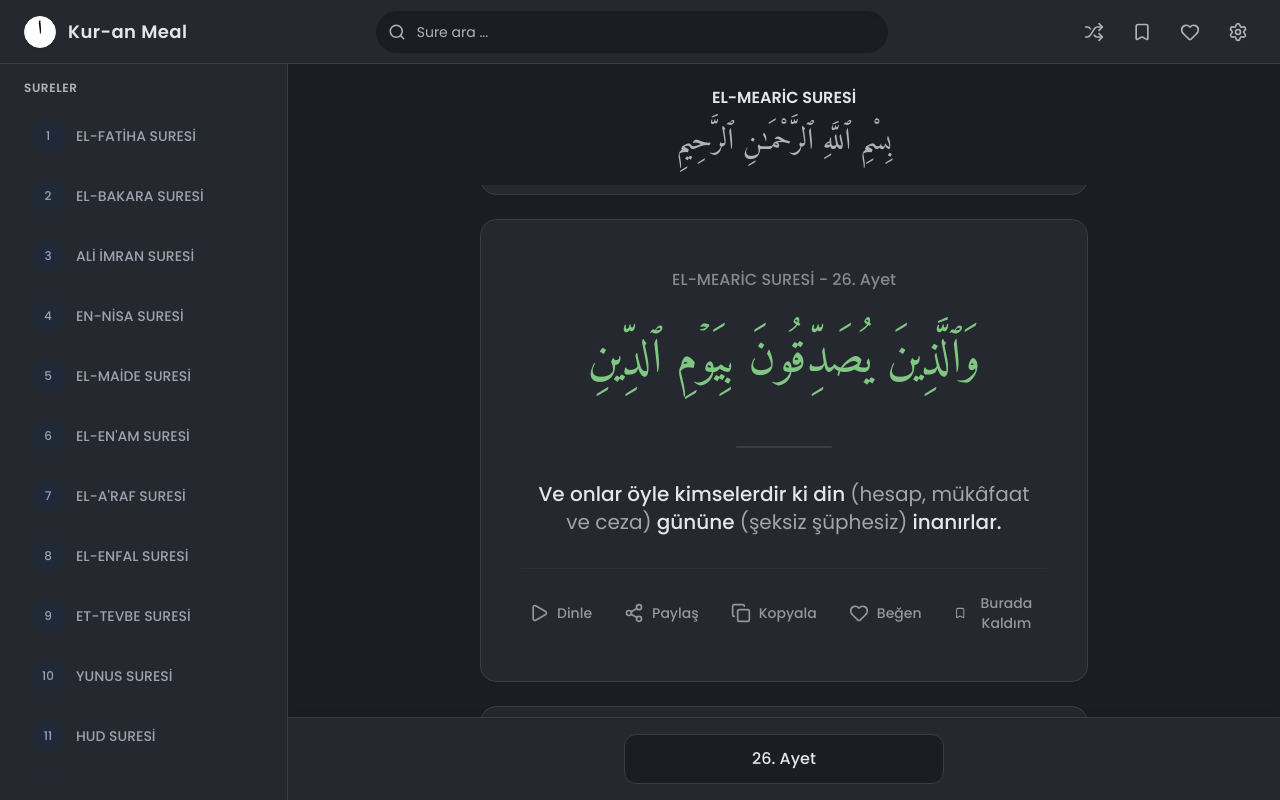
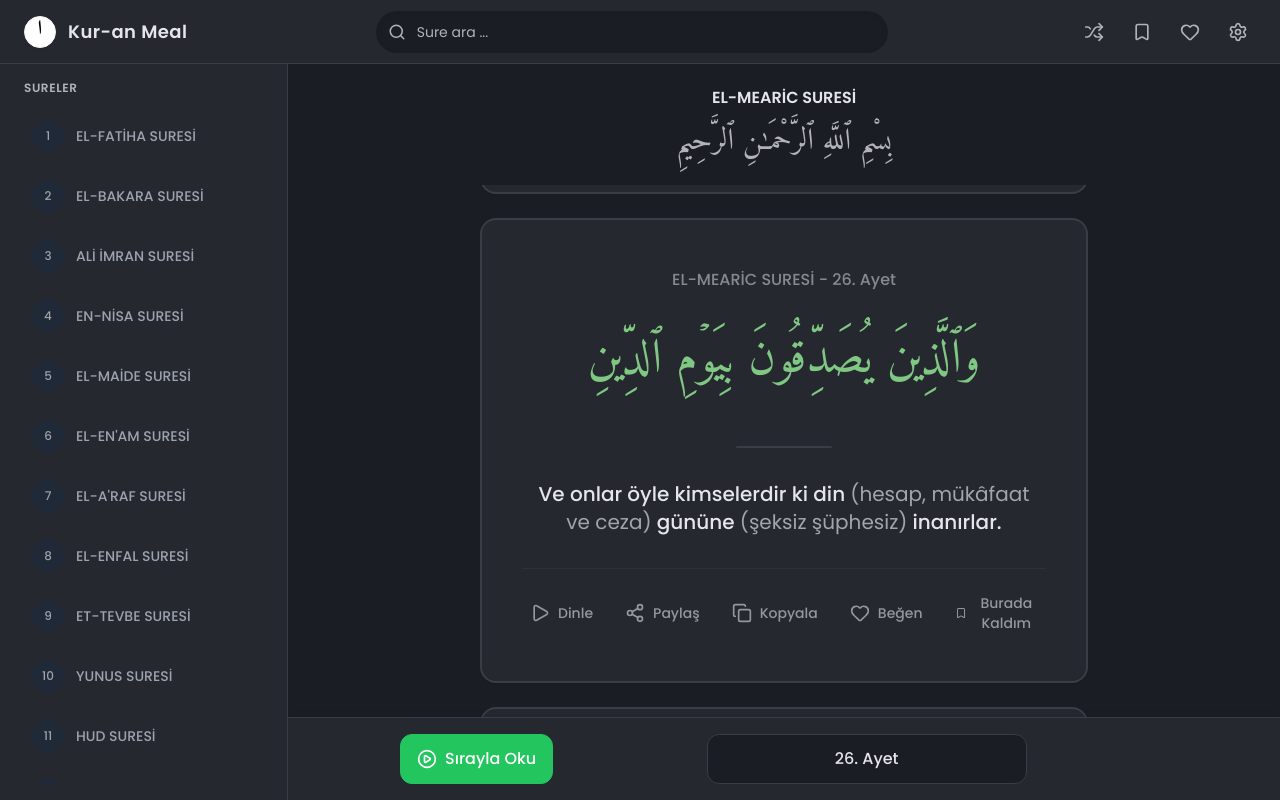
Before and after one commit to abdulkadrtr/Kur-anMeal, a React (Vite) app: page / in a window 1280 px wide. Both pictures are taken after a click on the button 1094 px from the left and 31 px from the top of the page. Built offline with nearby package versions, Linux system fonts and the light colour scheme.

Commit message:
auto-play-added

```diff
--- a/components/SurahView.tsx
+++ b/components/SurahView.tsx
@@ -1,7 +1,7 @@
 import React from 'react';
 import { Surah } from '../types';
 import { BISMILLAH } from '../constants';
-import { Copy, ChevronLeft, ChevronRight, Heart, Check, Bookmark, Share2, Play, Pause } from 'lucide-react';
+import { Copy, ChevronLeft, ChevronRight, Heart, Check, Bookmark, Share2, Play, Pause, PlayCircle, StopCircle } from 'lucide-react';
 
 type NavigationMode = 'arrows' | 'swipe' | 'scroll';
 type ReciterType = 'husary' | 'alqatami';
@@ -33,6 +33,7 @@ const SurahView: React.FC<SurahViewProps> = ({
   const [sharing, setSharing] = React.useState(false);
   const [isPlaying, setIsPlaying] = React.useState(false);
   const [currentPlayingIndex, setCurrentPlayingIndex] = React.useState<number | null>(null);
+  const [isAutoPlaying, setIsAutoPlaying] = React.useState(false);
   const audioRef = React.useRef<HTMLAudioElement | null>(null);
   const cardRef = React.useRef<HTMLDivElement>(null);
   const cardRefs = React.useRef<(HTMLDivElement | null)[]>([]);
@@ -172,6 +173,14 @@ const SurahView: React.FC<SurahViewProps> = ({
     audio.onended = () => {
       setIsPlaying(false);
       setCurrentPlayingIndex(null);
+
+      // Otomatik oynatma aktifse bir sonraki ayete geç
+      if (isAutoPlaying && index < surah.ayahs.length - 1) {
+        playNextAyah(index + 1);
+      } else if (isAutoPlaying && index === surah.ayahs.length - 1) {
+        // Son ayete ulaşıldı, otomatik oynatmayı durdur
+        setIsAutoPlaying(false);
+      }
     };
 
     // Hata durumunda
@@ -179,7 +188,51 @@ const SurahView: React.FC<SurahViewProps> = ({
       console.error('Ses yükleme hatası');
       setIsPlaying(false);
       setCurrentPlayingIndex(null);
+
+      // Otomatik oynatma aktifse durdur
+      if (isAutoPlaying) {
+        setIsAutoPlaying(false);
+      }
     };
+  };
+
+  // Sonraki ayeti çal ve ekranda göster
+  const playNextAyah = (nextIndex: number) => {
+    // Ayeti değiştir
+    onAyahChange(nextIndex);
+
+    // Ekranda göster
+    isAutoScrolling.current = true;
+
+    setTimeout(() => {
+      const targetCard = cardRefs.current[nextIndex];
+      if (targetCard && navigationMode === 'scroll') {
+        targetCard.scrollIntoView({ behavior: 'smooth', block: 'center' });
+      }
+
+      // Sesi çal
+      setTimeout(() => {
+        handlePlayAudio(nextIndex);
+        isAutoScrolling.current = false;
+      }, 500);
+    }, 300);
+  };
+
+  // Otomatik oynatmayı başlat/durdur
+  const toggleAutoPlay = () => {
+    if (isAutoPlaying) {
+      // Durdur
+      setIsAutoPlaying(false);
+      if (audioRef.current) {
+        audioRef.current.pause();
+      }
+      setIsPlaying(false);
+      setCurrentPlayingIndex(null);
+    } else {
+      // Başlat
+      setIsAutoPlaying(true);
+      handlePlayAudio(safeIndex);
+    }
   };
 
   // Component unmount olduğunda sesi durdur
@@ -189,6 +242,7 @@ const SurahView: React.FC<SurahViewProps> = ({
         audioRef.current.pause();
         audioRef.current = null;
       }
+      setIsAutoPlaying(false);
     };
   }, []);
 
@@ -439,7 +493,11 @@ const SurahView: React.FC<SurahViewProps> = ({
               <div
                 key={ayah.id}
                 ref={(el) => (cardRefs.current[index] = el)}
-                className="w-full bg-light-card dark:bg-dark-card rounded-2xl shadow-sm border border-light-border dark:border-dark-border p-5 md:p-10 relative flex flex-col items-center text-center transition-all duration-300"
+                className={`w-full bg-light-card dark:bg-dark-card rounded-2xl shadow-sm border-2 transition-all duration-300 p-5 md:p-10 relative flex flex-col items-center text-center ${
+                  isAutoPlaying && currentPlayingIndex === index
+                    ? 'border-green-500 shadow-lg shadow-green-500/20'
+                    : 'border-light-border dark:border-dark-border'
+                }`}
               >
                 {/* Sure Adı ve Ayet Numarası */}
                 <div className="w-full mb-4 text-center pt-2">
@@ -677,6 +735,22 @@ const SurahView: React.FC<SurahViewProps> = ({
               </button>
             )}
 
+            {/* Auto Play Button */}
+            <button
+                onClick={toggleAutoPlay}
+                className={`flex items-center gap-2 px-3 py-2.5 md:px-4 md:py-3 rounded-xl border transition-all ${
+                  isAutoPlaying
+                    ? 'bg-red-500 text-white border-red-500 hover:bg-red-600'
+                    : 'bg-green-500 text-white border-green-500 hover:bg-green-600'
+                }`}
+                title={isAutoPlaying ? 'Otomatik Okumayı Durdur' : 'Sırayla Oku'}
+            >
+                {isAutoPlaying ? <StopCircle size={20} /> : <PlayCircle size={20} />}
+                <span className="hidden md:inline font-medium">
+                  {isAutoPlaying ? 'Durdur' : 'Sırayla Oku'}
+                </span>
+            </button>
+
             {/* Ayah Selector - Tüm modlarda */}
             <div className="flex-1 max-w-xs mx-auto">
                 <select
```
